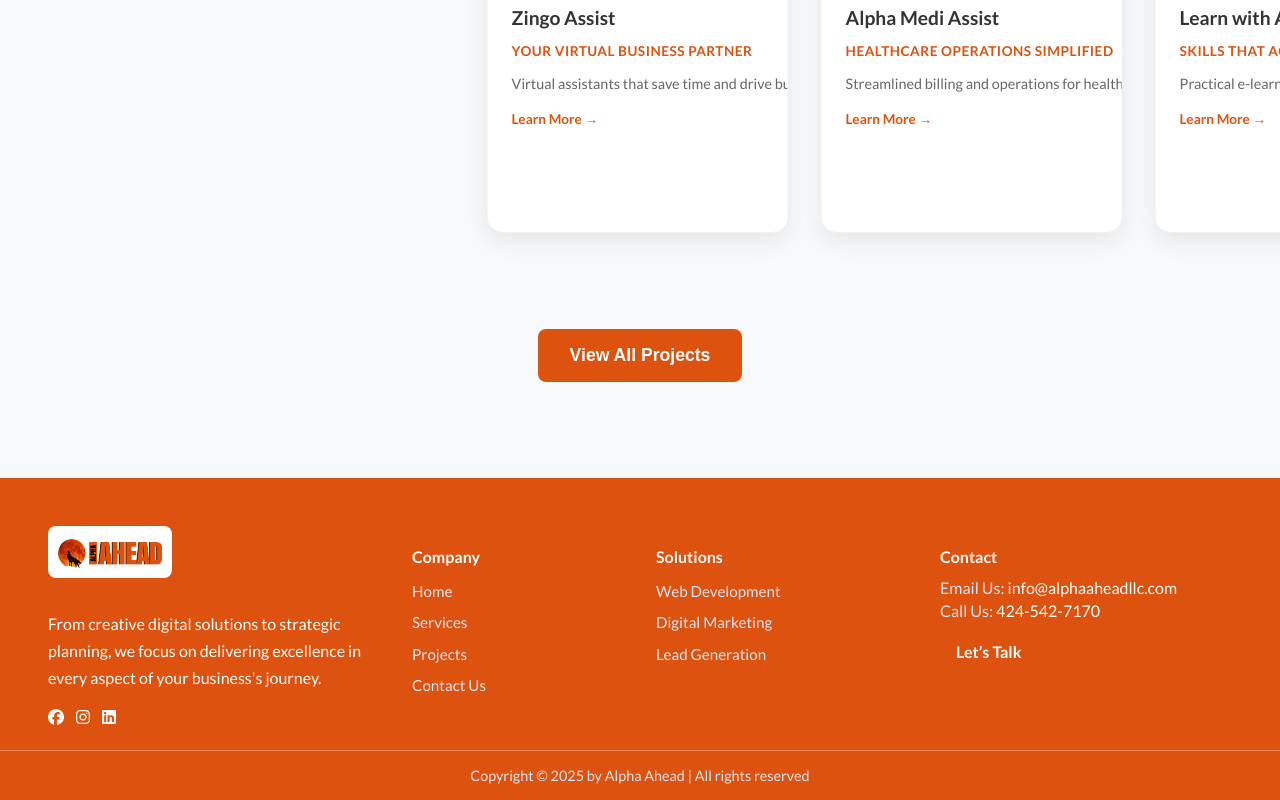
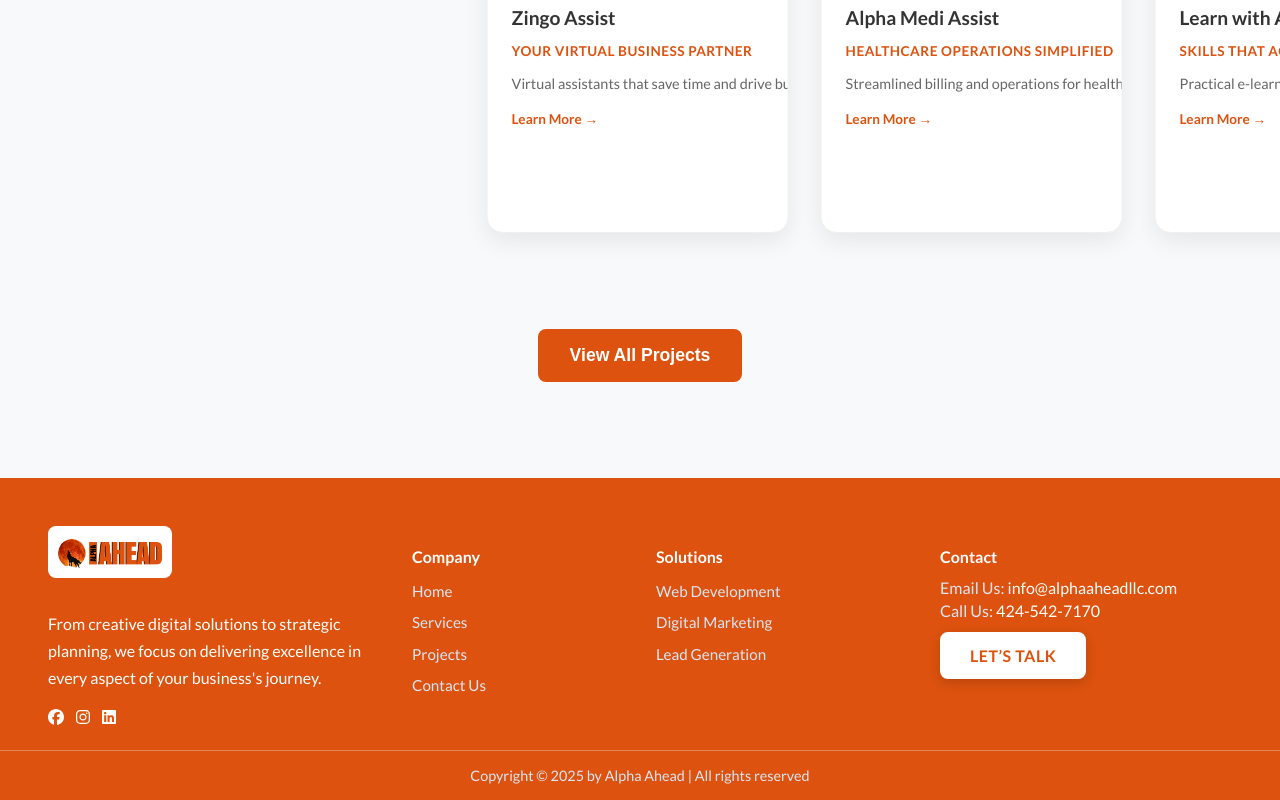
Before and after one commit to devsynxoffical/alphaahead, a React (Create React App) app: page / in a window 1280 px wide. Shown: the part 4607-5407 px from the top of the page. Built offline with nearby package versions, Linux system fonts and the light colour scheme.

Commit message:
Enhanced footer 'Let's Talk' button with better styling and hover effects

```diff
--- a/src/components/Footer.tsx
+++ b/src/components/Footer.tsx
@@ -56,7 +56,7 @@ const Footer: React.FC = () => {
             <nav style={{ display: 'flex', flexDirection: 'column', gap: '0.25rem' }}>
               <Link to="/" style={linkStyle}>{t('nav.home')}</Link>
               <Link to="/services" style={linkStyle}>{t('nav.services')}</Link>
-                             <Link to="/projects" style={linkStyle}>{t('nav.products')}</Link>
+              <Link to="/projects" style={linkStyle}>{t('nav.products')}</Link>
               <Link to="/contact" style={linkStyle}>{t('nav.contact')}</Link>
             </nav>
           </div>
@@ -79,15 +79,36 @@ const Footer: React.FC = () => {
               {t('contactInfo.phoneLabel')}: <a href={`tel:${t('contactInfo.phone')}`} style={{ color: '#ffffff', textDecoration: 'none' }}>{t('contactInfo.phone')}</a>
             </p>
             <div style={{ marginTop: '0.75rem' }}>
-              <Link to="/contact" style={{
-                background: '#DC520E',
-                color: '#ffffff',
-                padding: '.6rem 1rem',
-                borderRadius: 8,
-                textDecoration: 'none',
-                display: 'inline-block',
-                fontWeight: 600
-              }}>
+              <Link
+                to="/contact"
+                style={{
+                  background: '#ffffff',
+                  color: '#DC520E',
+                  padding: '0.75rem 1.75rem',
+                  borderRadius: 8,
+                  textDecoration: 'none',
+                  display: 'inline-block',
+                  fontWeight: 700,
+                  fontSize: '1rem',
+                  border: '2px solid #ffffff',
+                  boxShadow: '0 4px 12px rgba(0, 0, 0, 0.15)',
+                  transition: 'all 0.3s ease',
+                  textTransform: 'uppercase',
+                  letterSpacing: '0.5px'
+                }}
+                onMouseEnter={(e) => {
+                  e.currentTarget.style.background = 'transparent';
+                  e.currentTarget.style.color = '#ffffff';
+                  e.currentTarget.style.transform = 'translateY(-2px)';
+                  e.currentTarget.style.boxShadow = '0 6px 16px rgba(0, 0, 0, 0.2)';
+                }}
+                onMouseLeave={(e) => {
+                  e.currentTarget.style.background = '#ffffff';
+                  e.currentTarget.style.color = '#DC520E';
+                  e.currentTarget.style.transform = 'translateY(0)';
+                  e.currentTarget.style.boxShadow = '0 4px 12px rgba(0, 0, 0, 0.15)';
+                }}
+              >
                 {t('footer.button')}
               </Link>
             </div>
```
Also changed, not shown: public/Our Team/IMG_4760.jpg (added), 1 other file (tests, documents, lock files or other folders).
